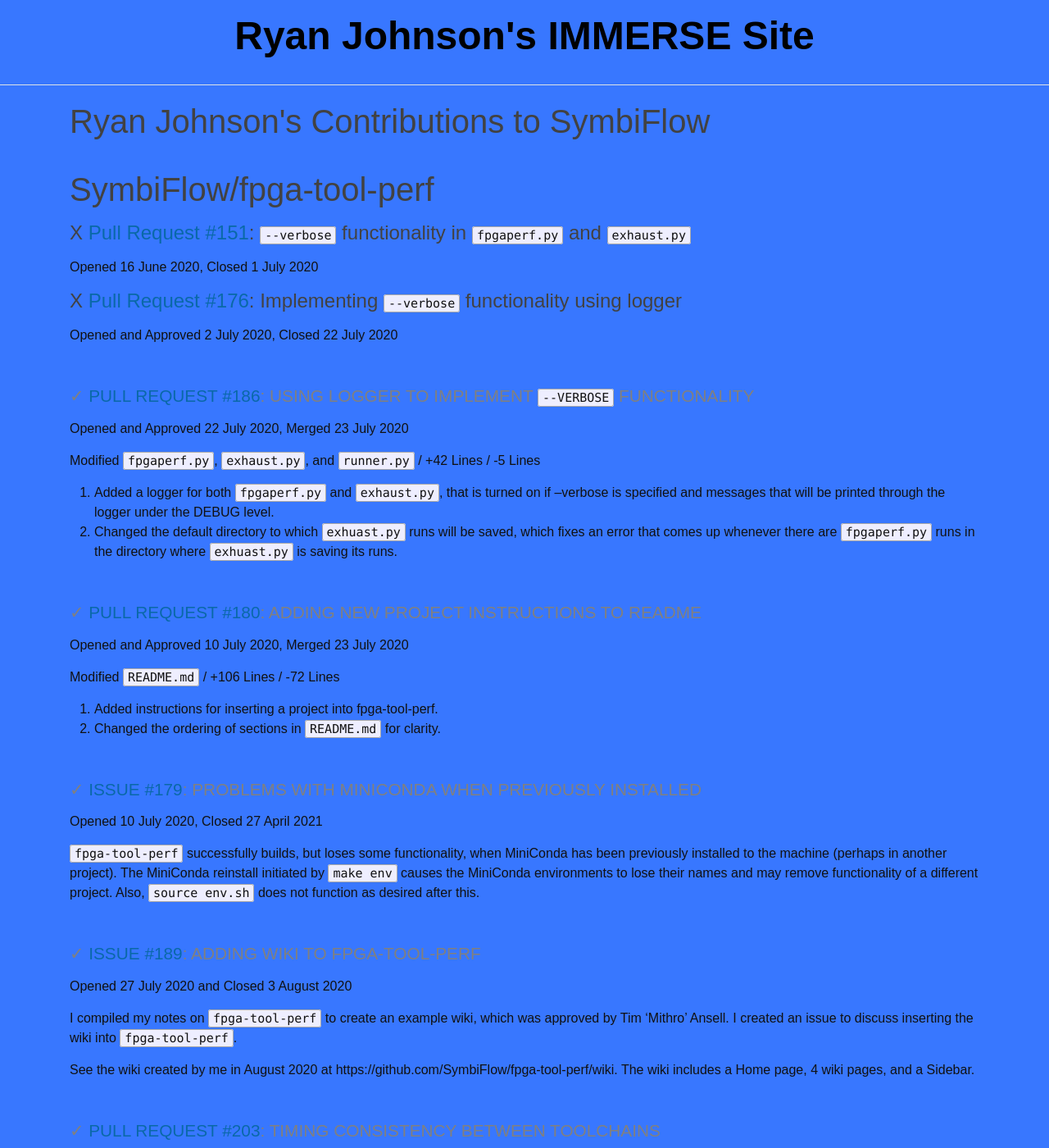
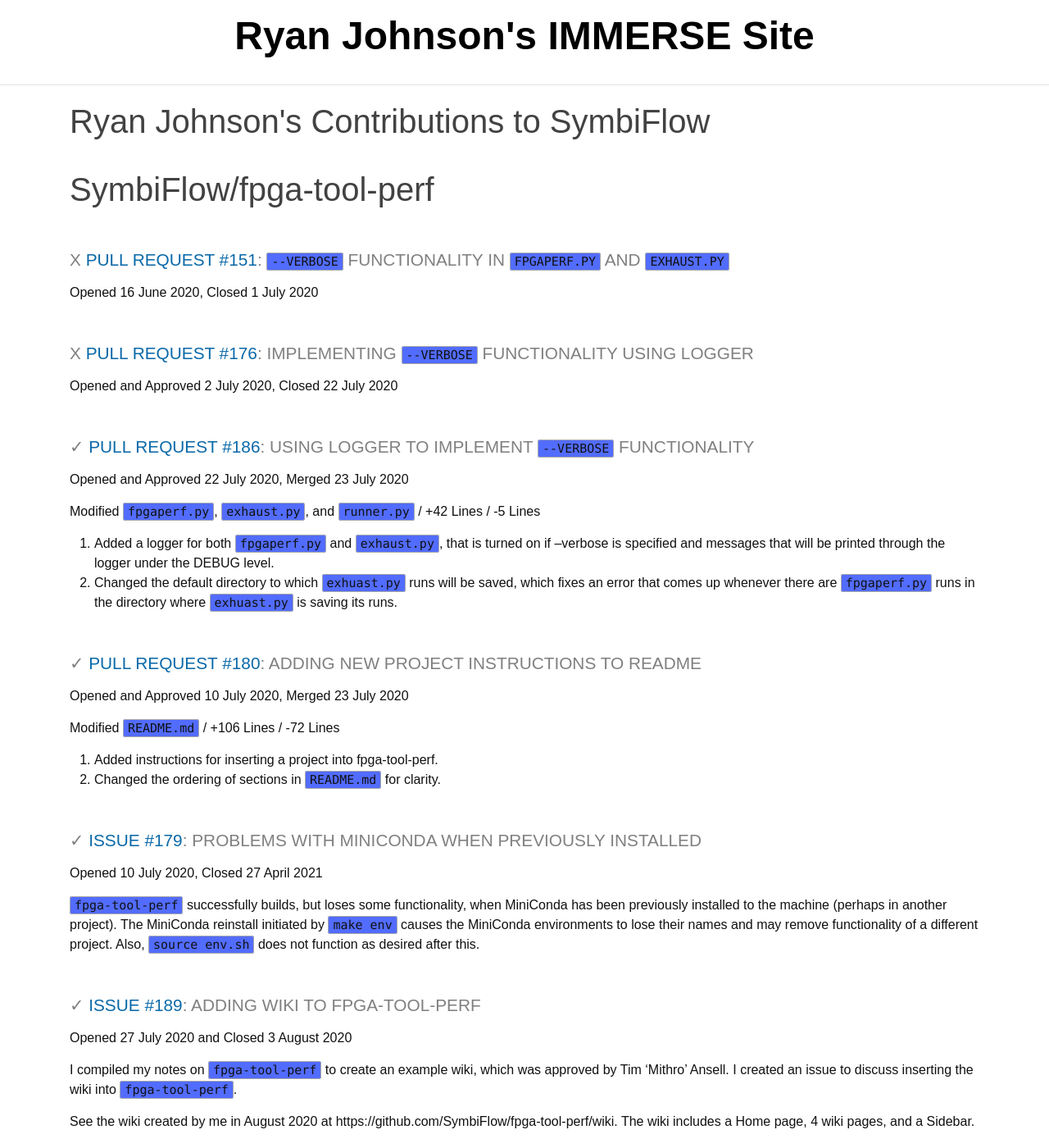
Before and after one commit to ryancj14/ryancj14, a Jekyll site: the page built from _pages/contributions.md, in a window 1280 px wide and 1400 px high. Shown: the whole window at 82% size. Built offline with Jekyll 4.4.1, drawn with Linux system fonts in a browser that asks for light colours.

Commit message:
color
Signed-off-by: Ryan Johnson <ryancj14@gmail.com>

```diff
--- a/_pages/contributions.md
+++ b/_pages/contributions.md
@@ -5,10 +5,10 @@ title: Ryan Johnson's Contributions to SymbiFlow
 
 # SymbiFlow/fpga-tool-perf
 
-#### X [Pull Request #151](https://github.com/SymbiFlow/fpga-tool-perf/pull/151): `--verbose` functionality in `fpgaperf.py` and `exhaust.py`
+### X [Pull Request #151](https://github.com/SymbiFlow/fpga-tool-perf/pull/151): `--verbose` functionality in `fpgaperf.py` and `exhaust.py`
 Opened **16 June 2020**, Closed **1 July 2020**
 
-#### X [Pull Request #176](https://github.com/SymbiFlow/fpga-tool-perf/pull/176): Implementing `--verbose` functionality using logger
+### X [Pull Request #176](https://github.com/SymbiFlow/fpga-tool-perf/pull/176): Implementing `--verbose` functionality using logger
 Opened and Approved **2 July 2020**, Closed **22 July 2020**
 
 ### ✓ [Pull Request #186](https://github.com/SymbiFlow/fpga-tool-perf/pull/186): Using Logger to implement `--verbose` functionality
--- a/css/main.scss
+++ b/css/main.scss
@@ -47,7 +47,7 @@ $brand-color: #0a69a8;
 $secondary-color1:#d882a1;
 $secondary-color2:#f26448;
 $secondary-color3:#f18321;
-$background-color: #3877ff;
+$background-color: #ffffff;
 $text_selection_color: rgba(0, 98, 184, .5);
 $selection-color: $text_selection_color;
 $sidebar-hover-color: $secondary-color1;
@@ -208,7 +208,7 @@ $sidebar-hover-color: $secondary-color1;
      font-size: 15px;
      border: 1px solid $grey-color-light;
      border-radius: 3px;
-     background-color: #eef;
+     background-color: rgb(82, 108, 255);
  }
 
  code {
```
